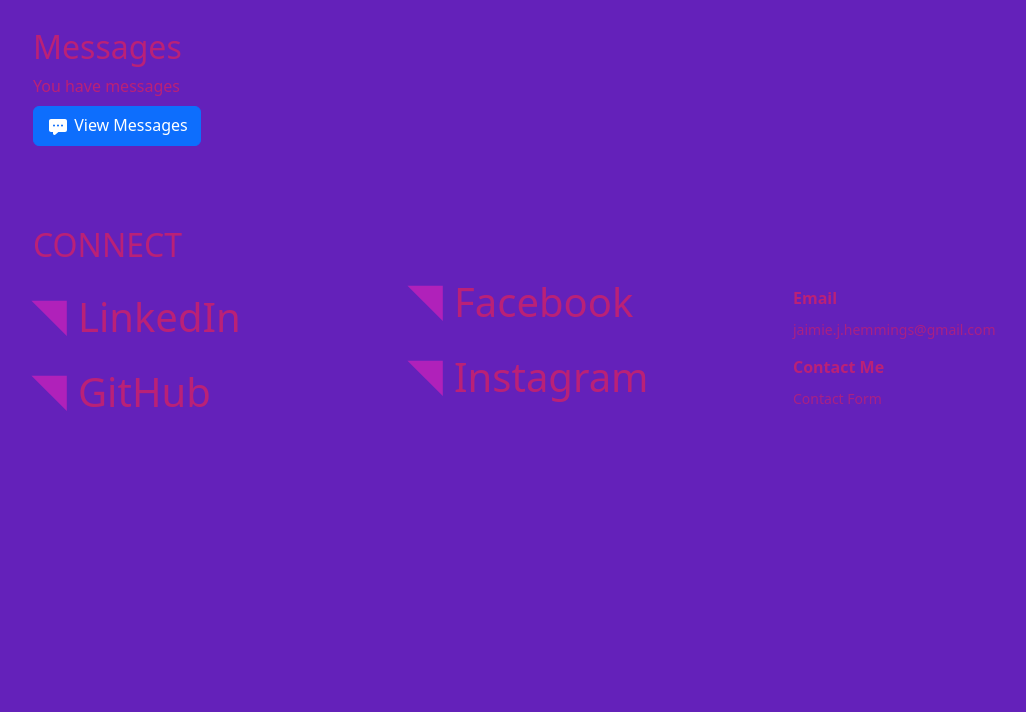
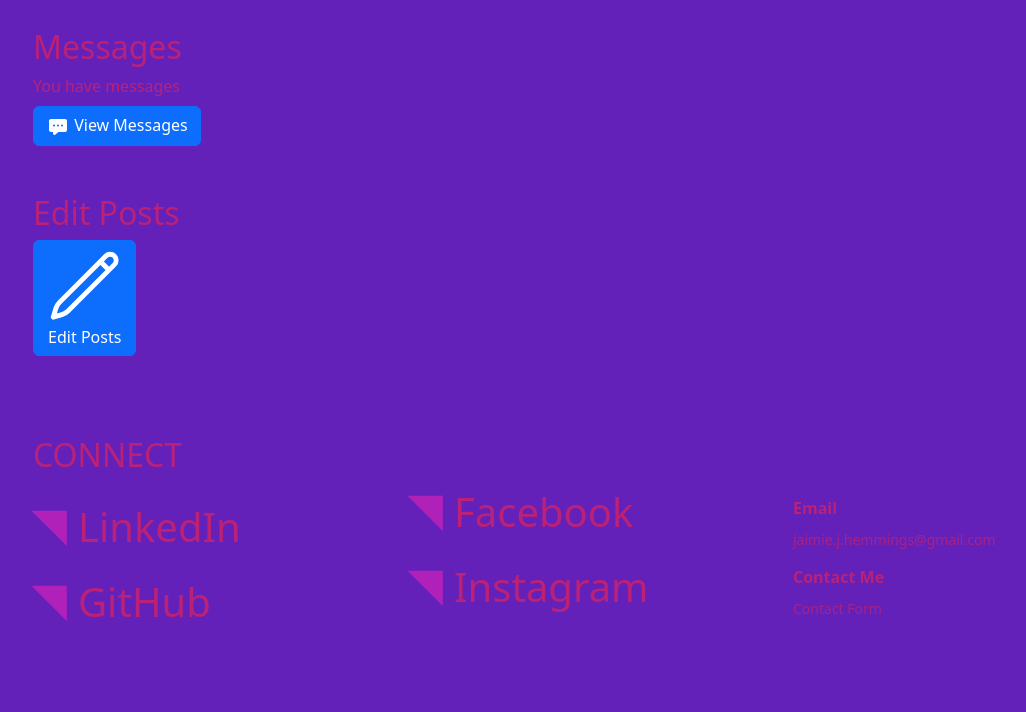
Before and after one commit to LidiaMorejudo/spanresources, a Python web app: template spanresources/templates/admin.html in a window 1280 px wide. Shown: the part 198-910 px from the top of the page, without its empty margins (49-1075 px from the left). Before the commit the page ends 609 px from the top, so only its background shows below. Run offline with Jinja, Linux system fonts and the light colour scheme; the template is opened without the code that fills it, so the values that code supplies are empty; some libraries are stand-ins or nearby versions.

Commit message:
Add section for edition of blog posts wiht link to posts list page

```diff
--- a/spanresources/templates/admin.html
+++ b/spanresources/templates/admin.html
@@ -39,6 +39,21 @@
 </section>
 
 <section>
+    <div class="container mt-5">
+      <div class="row">
+        <div class="col-12">
+          <h2 class="sub-title">Edit Posts</h2>
+          <a href="{{ url_for('posts_list') }}" class="btn btn-primary">
+            <svg xmlns="http://www.w3.org/2000/svg" fill="none" viewBox="0 0 24 24" stroke-width="1.5" stroke="currentColor" class="size-6">
+              <path stroke-linecap="round" stroke-linejoin="round" d="m16.862 4.487 1.687-1.688a1.875 1.875 0 1 1 2.652 2.652L6.832 19.82a4.5 4.5 0 0 1-1.897 1.13l-2.685.8.8-2.685a4.5 4.5 0 0 1 1.13-1.897L16.863 4.487Zm0 0L19.5 7.125" />
+            </svg> Edit Posts
+          </a>
+        </div>
+      </div>
+    </div>
+</section>
+
+<section>
 
 </section>
 <section>
```
